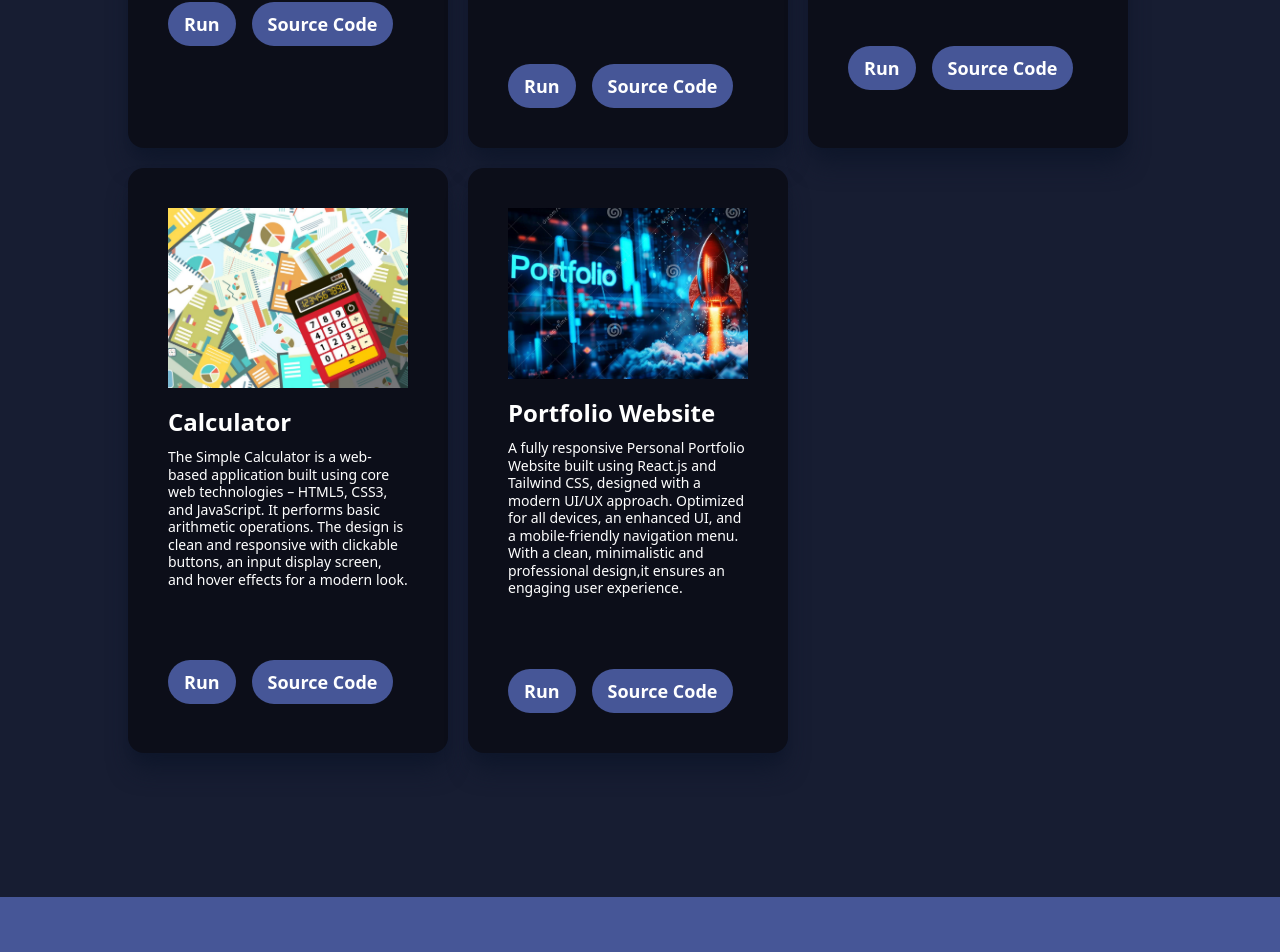
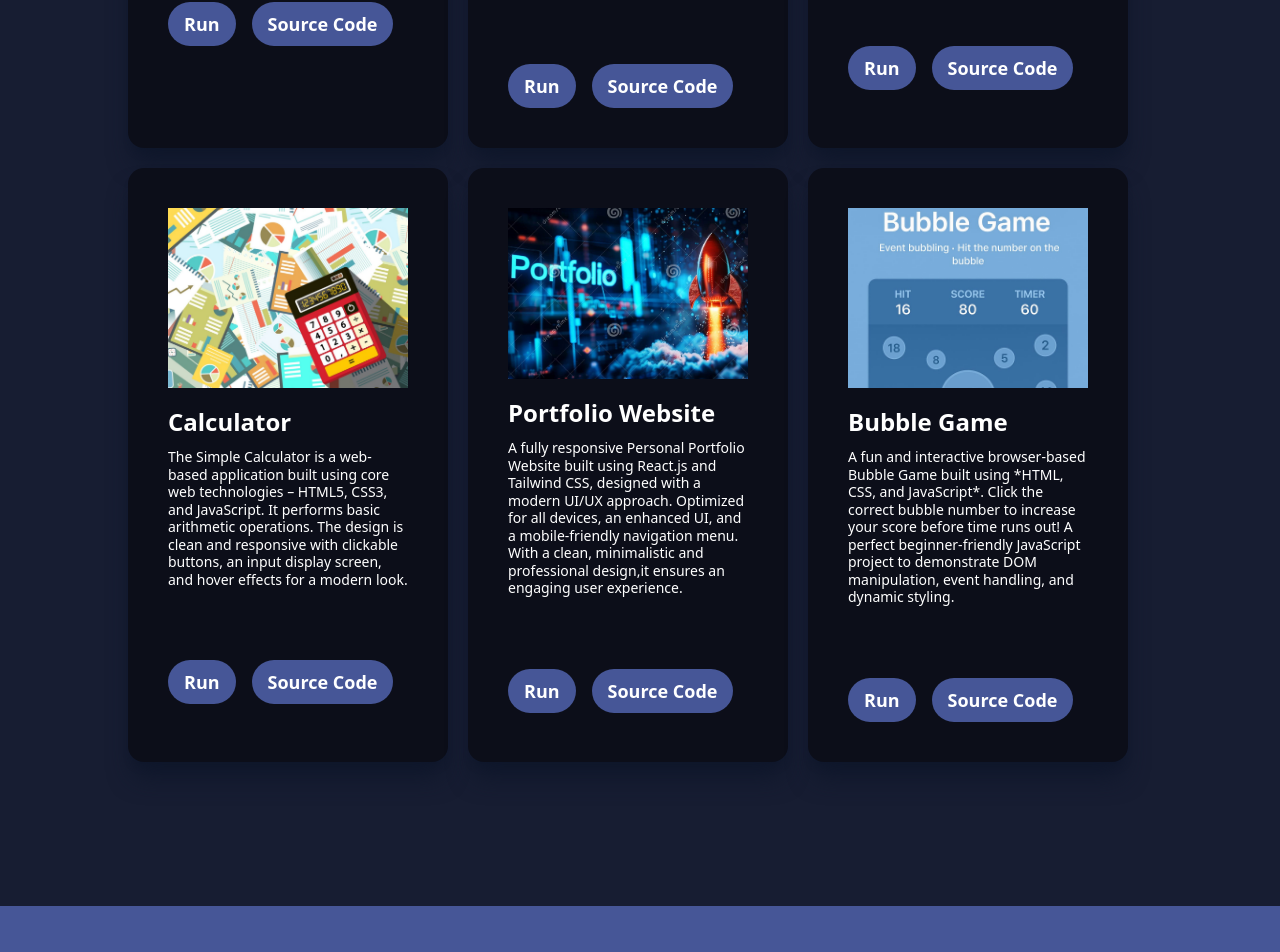
Before and after one commit to heyysiddhant/Siddhant_Portfolio, a React (Vite) app: page / in a window 1280 px wide. Shown: the part 2624-3576 px from the top of the page. Built offline with nearby package versions, Linux system fonts and the light colour scheme.

Commit message:
Updated project with latest changes

```diff
--- a/src/components/Projects.jsx
+++ b/src/components/Projects.jsx
@@ -5,6 +5,7 @@ import amazonCloneImg from "../assets/amazonclone.jpg";
 import todoListImg from "../assets/todolist.png";
 import calcImg from "../assets/calc.jpg";
 import ppImg from "../assets/pp3.jpg";
+import bubbleGame from "../assets/bubbleGame.jpg";
 
 const Projects = () => {
   return (
@@ -48,6 +49,16 @@ const Projects = () => {
           runLink=""
           sourceCode="https://github.com/heyysiddhant/Siddhant_Portfolio"
         />
+        <ProjectCard
+          title="Bubble Game"
+          main="A fun and interactive browser-based Bubble Game built using *HTML, CSS, and JavaScript*. Click the correct bubble number to increase your score before time runs out! A perfect beginner-friendly JavaScript project to demonstrate DOM manipulation, event handling, and dynamic styling.
+
+
+"
+          image={bubbleGame}
+          runLink="https://heyysiddhant.github.io/bubbleGame/"
+          sourceCode="https://github.com/heyysiddhant/bubbleGame"
+        />
       </div>
     </div>
   );
```
Also changed, not shown: src/assets/bubbleGame.jpg (added).
